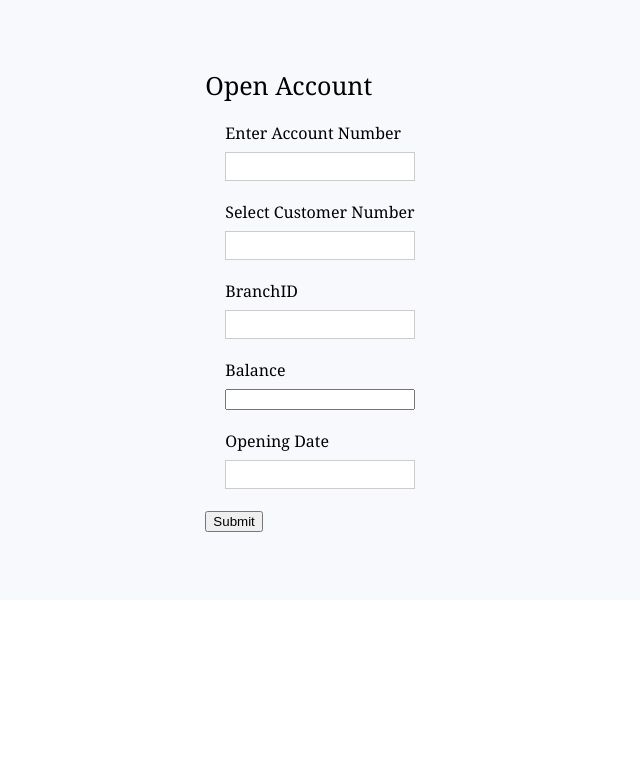
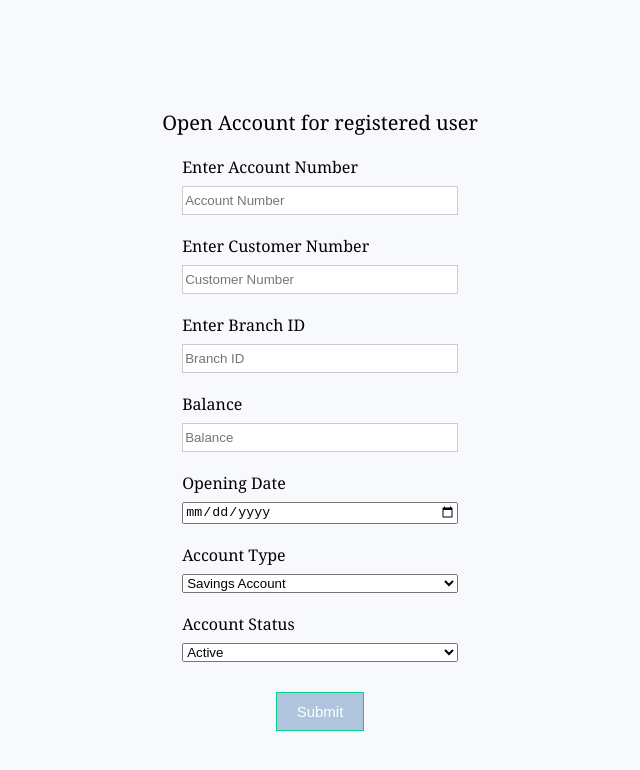
Before and after one commit to SanjeevKumar22/GBAM, a React (Create React App) app in the folder src/main/ui/: page /AddAccount in a window 1280 px wide. Shown: the top 770 px of the page, without its empty margins (320-960 px from the left). Built offline with nearby package versions, Linux system fonts and the light colour scheme.

Commit message:
changes in forms

```diff
--- a/src/main/ui/src/Component/AddAccount.js
+++ b/src/main/ui/src/Component/AddAccount.js
@@ -9,25 +9,34 @@ import {useNavigate} from "react-router-dom";
 export const AddAccount = () =>{
 
     const [isSubmitted, setIsSubmitted] = useState(false);
-
+    const [data, setData]= useState({
+        accNumber  : "",
+        customNumber : "",
+        branchID: "",
+        balance: "",
+        openDate: "",
+        accountType: "",
+        accountStatus:""
+    })
     let navigate = useNavigate();
 
-    const menuRouterHandler = (event, route) => {
-
-        event.preventDefault();
-
-        var { accNumber, customNumber, breanchID, balance, openDate } = document.forms[0];
-        setIsSubmitted(true);
-        console.log("Button pressed: " + route);
-        navigate("/"+route);
+    const onInputChange=(e)=> {
+        setData({...data, [e.target.id]:e.target.value});
+        // console.log(newdata)
     }
 
     const handleSubmit = (event) => {
         //Prevent page reload
         event.preventDefault();
 
-        var { accNumber, customNumber, breanchID, balance, openDate } = document.forms[0];
+        // var { accNumber, customNumber, breanchID, balance, openDate } = document.forms[0];
+        // console.log(accNumber)
         setIsSubmitted(true);
+        console.log(data)
+        navigate("/Menu");
+        alert("New Account created")
+        // await axios.post("http://localhost:8080/branch", data);
+
 
     };
 
@@ -38,32 +47,74 @@ export const AddAccount = () =>{
           <form onSubmit={handleSubmit}>
             <div className="input-container">
               <label>Enter Account Number </label>
-              <input type="text" name="accNumber" required />
+              <input  id = "accNumber"  value = {data.accNumber}
+              placeholder = "Account Number" type="text"  required
+              onChange={(e) => onInputChange(e)}
+              />
+            </div>
 
+            <div className="input-container">
+              <label>Enter Customer Number </label>
+              <input  id = "customNumber"  value = {data.customNumber}
+              placeholder = "Customer Number" type="text"  required
+              onChange={(e) => onInputChange(e)}
+              />
             </div>
+
+
             <div className="input-container">
-              <label>Select Customer Number </label>
-              <input type="text" name="customNumber" rpass="required" />
-
-            </div>
-            <div className="input-container">
-              <label>BranchID </label>
-              <input type="text" name="branchID" pass="required" />
+              <label>Enter Branch ID </label>
+              <input  id = "branchID"  value = {data.branchID}
+              placeholder = "Branch ID" type="text"  required
+              onChange={(e) => onInputChange(e)}
+              />
 
             </div>
             <div className="input-container">
               <label>Balance </label>
-              <input type="integer" name="balance" pass="required" />
+              <input  id = "balance"  value = {data.balance}
+              placeholder = "Balance" type="text"  required
+              onChange={(e) => onInputChange(e)}
+              />
+            </div>
+
+
+            <div className="input-container">
+              <label>Opening Date </label>
+              <input  id = "openDate"  value = {data.openDate}
+              placeholder = "Opening Date" type="date"  required
+              onChange={(e) => onInputChange(e)}
+              />
             </div>
 
             <div className="input-container">
-              <label>Opening Date </label>
-              <input type="text" name="openDate" pass="required" />
+              <label>Account Type </label>
+
+            <select value={data.accountType} onChange={(e) => onInputChange(e)}>
+                <hr></hr>
+                <option value="Savings">Savings Account</option>
+                <option value="Current">Current Account</option>
+
+            </select>
+
             </div>
-            {/* <div className="button-container">
+
+            <div className="input-container">
+              <label>Account Status </label>
+
+            <select value={data.accountStatus} onChange={(e) => onInputChange(e)}>
+                <hr></hr>
+                <option value="active">Active</option>
+                <option value="inactive">Inactive</option>
+
+            </select>
+
+            </div>
+
+            <div className="button-container">
             <input type="submit" />
-            </div> */}
-            <button onClick={event => menuRouterHandler(event, "Menu")}>Submit</button>
+            </div>
+
 
           </form>
         </div>
@@ -72,7 +123,7 @@ export const AddAccount = () =>{
     return (
     <div className="app">
         <div className="AccountOpening-form">
-        <div className="title">Open Account</div>
+        <div className="title">Open Account for registered user</div>
 
         {/* {isSubmitted ? <div>User is successfully logged in</div> : renderForm} */}
         {isSubmitted ?  <Navigate to= "./menu" />: renderForm}
--- a/src/main/ui/src/Component/AddBranch.js
+++ b/src/main/ui/src/Component/AddBranch.js
@@ -7,17 +7,47 @@ import {useNavigate} from "react-router-dom";
 
 export const AddBranch = () =>{
     let navigate = useNavigate();
-
+    const [data, setData]= useState({
+        branchID : "",
+        branchName : "",
+        branchCity : "",
+        city:""
+    })
     const [isSubmitted, setIsSubmitted] = useState(false);
 
-    const handleSubmit = (event) => {
+    const onInputChange=(e)=> {
+        setData({...data, [e.target.id]:e.target.value});
+        // console.log(newdata)
+    }
+
+    // const handleBranchName = (event) => {
+    //     const branch_name = event.target.value;
+    //     setBranchName(branch_name);
+    //   };
+
+    // const handleBranchID = (event) => {
+    //     const beranch_id = event.target.value;
+    //     setBranchID(beranch_id);
+    // };
+
+    // const handleBranchAddress = (event) => {
+    //     const branch_address = event.target.value;
+    //     setBranchAddress(branch_address);
+    // };
+
+
+    const handleSubmit = async (event) => {
         //Prevent page reload
         event.preventDefault();
+        // alert("New Branch")
         <Navigate to= "./menu" />
-        var { branchID, branchName, branchAddress } = document.forms[0];
-        <div>{branchID}</div>
+        console.log(data)
+        // var { branchID, branchName, branchCity } = document.forms[0];
         setIsSubmitted(true);
         navigate("/Menu");
+        alert("New Branch added")
+        // await axios.post("http://localhost:8080/branch", data);
+
 
     };
 
@@ -26,20 +56,41 @@ export const AddBranch = () =>{
           <form onSubmit={handleSubmit}>
             <div className="input-container">
               <label>Branch ID </label>
-              <input type="text" name="branchID" required />
+              <input  id = "branchID"  value = {data.branchID}
+              placeholder = "Branch ID" type="text"  required
+              onChange={(e) => onInputChange(e)}
+              />
+            </div>
+
+            <div className="input-container">
+              <label>Branch Name </label>
+              <input  id = "branchName"  value = {data.branchName}
+              placeholder = "Branch Name" type="text"  required
+              onChange={(e) => onInputChange(e)}
+              />
 
 
             </div>
             <div className="input-container">
-              <label>Branch Name </label>
-              <input type="text" name="branchName" pass="required" />
-
-            </div>
-            <div className="input-container">
-              <label>Branch Address </label>
-              <input type="text" name="branchAddress" required />
+              <label>Branch City </label>
+              <input  id = "branchCity"  value = {data.branchCity}
+              placeholder = "Branch City" type="text"  required
+              onChange={(e) => onInputChange(e)}
+              />
             </div>
 
+            {/* <div>
+            <label>
+            Pick your favorite flavor:
+            <select value={data.city} onChange={(e) => onInputChange(e)}>
+                <hr></hr>
+                <option value="grapefruit">Grapefruit</option>
+                <option value="lime">Lime</option>
+                <option value="coconut">Coconut</option>
+                <option value="mango">Mango</option>
+            </select>
+            </label>
+            </div> */}
             <div className="button-container">
               <input type="submit" />
             </div>
--- a/src/main/ui/src/Component/Login.css
+++ b/src/main/ui/src/Component/Login.css
@@ -5,7 +5,7 @@
     justify-content: center;
     flex-direction: column;
     gap: 50px;
-    height: 75vh;
+    height: 105vh;
     font-family: Cambria, Cochin, Georgia, Times, "Times New Roman", serif;
     background-color: #f8f9fd;
   }
@@ -30,6 +30,12 @@
     background: #B0C4DE;
   }
 
+  h1{
+
+    text-align: center;
+
+    }
+
   .button-container {
     display: flex;
     justify-content: center;
@@ -51,7 +57,7 @@
   }
 
   .title {
-    font-size: 25px;
+    font-size: 20px;
     margin-bottom: 20px;
   }
 
--- a/src/main/ui/src/Component/Menu.js
+++ b/src/main/ui/src/Component/Menu.js
@@ -2,6 +2,7 @@ import React from "react";
 import { useEffect, useState } from "react";
 import {Navigate} from "react-router-dom";
 import {useNavigate} from "react-router-dom";
+import "./Login.css"
 
 const Menu = () => {
 
@@ -13,8 +14,8 @@ const Menu = () => {
   }
 
     return (
-      <div>
-        <h1>Menu</h1>
+      <div className="input-container">
+        <h1 >Menu</h1>
         <hr></hr>
         <button onClick={event => menuRouterHandler(event, "DispCustomers")}>Display Customers</button>
         {/*<button onClick={<Navigate replace to="loan" />}>Apply for Loan</button>*/}
```
